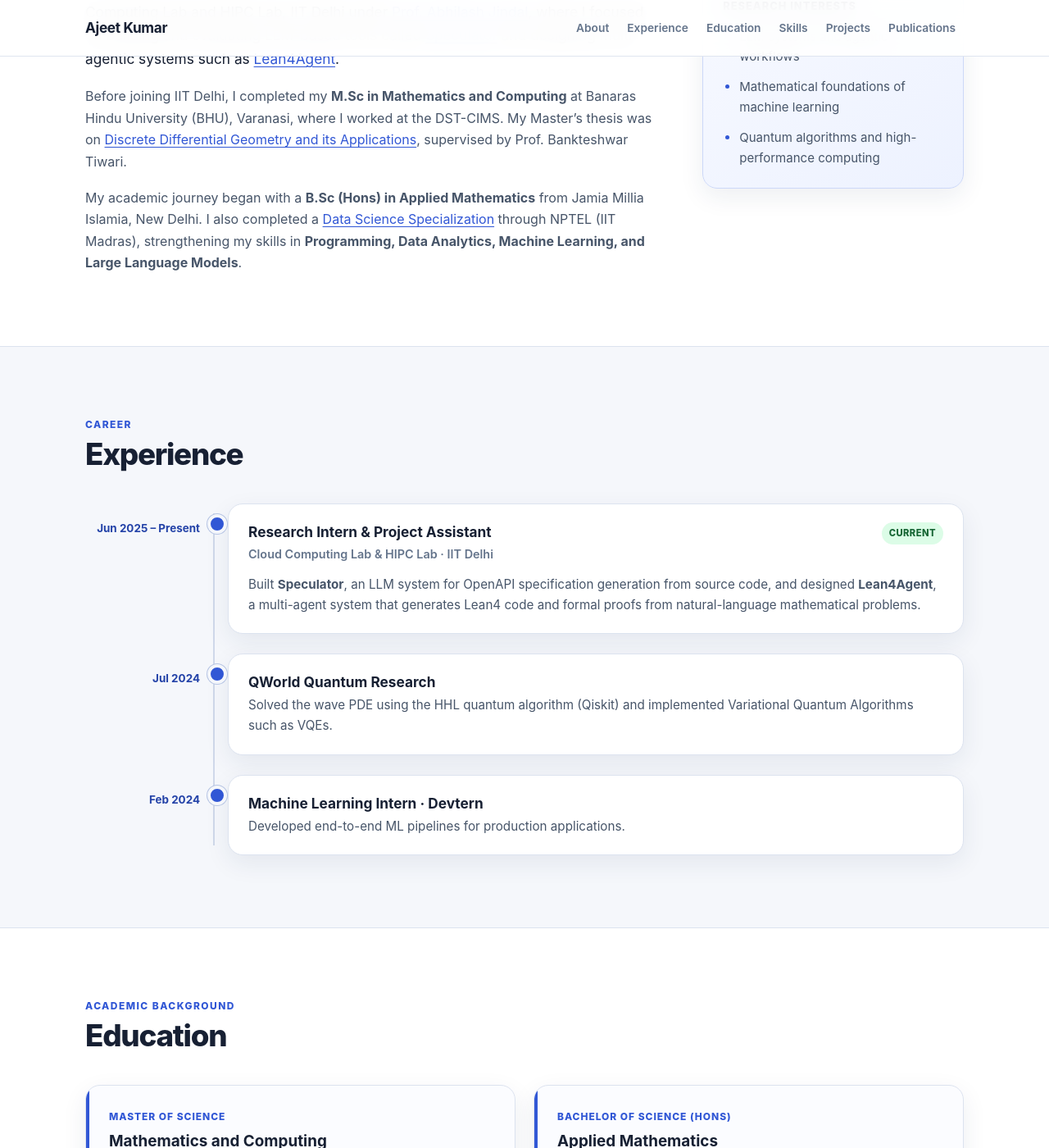
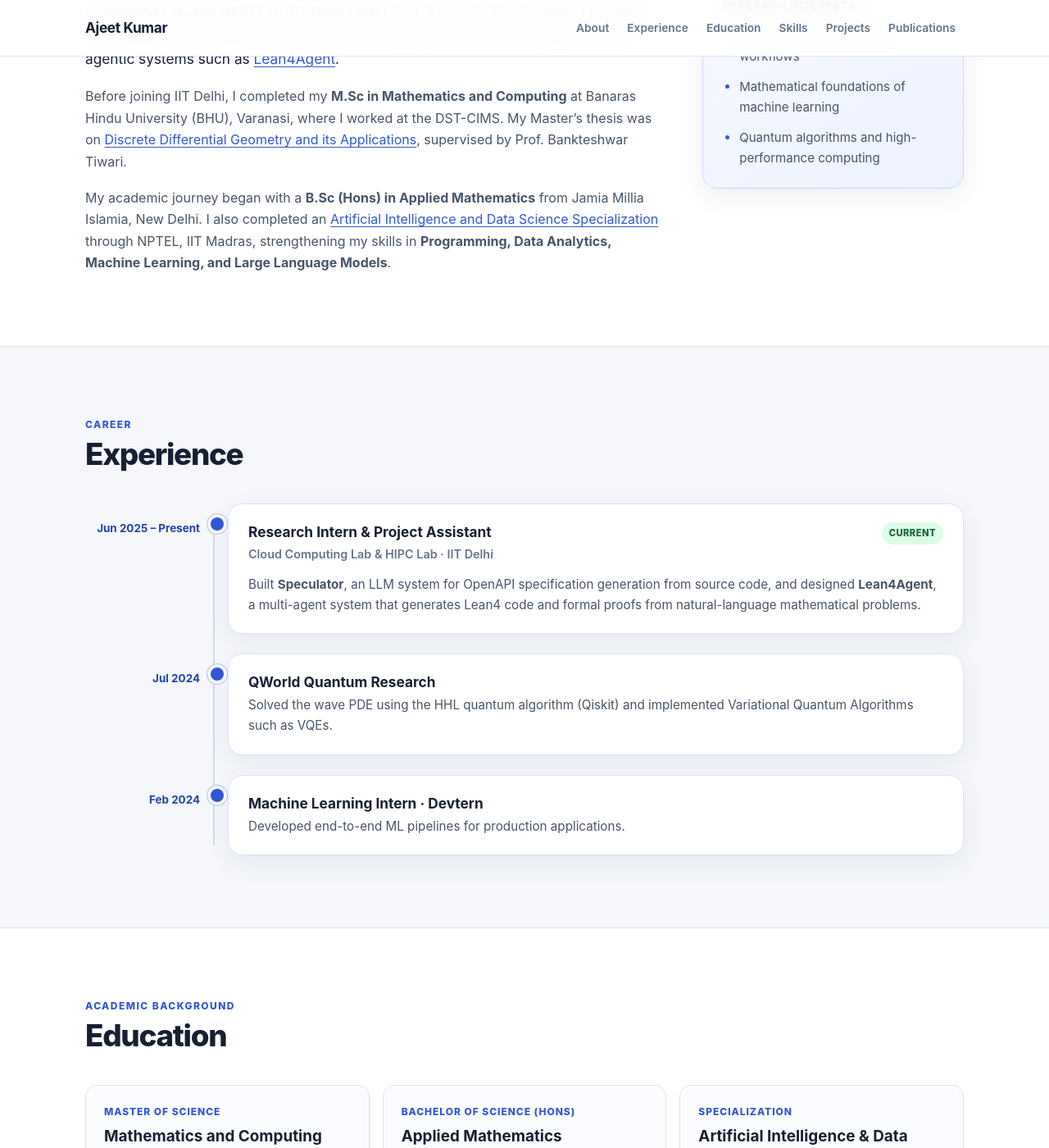
Before and after one commit to ajeetkbhardwaj/mailportfolio, a Jekyll site: the page built from index.md, in a window 1280 px wide and 1400 px high, scrolled down 694 px. Shown: the whole window at 82% size. Built offline with Jekyll 4.4.1, drawn with Linux system fonts in a browser that asks for light colours; some of the changed text lies outside the part shown.

Commit message:
get set go

```diff
--- a/assets/css/main.css
+++ b/assets/css/main.css
@@ -392,28 +392,15 @@ section h2 {
 
 .education-grid {
   display: grid;
-  grid-template-columns: repeat(auto-fit, minmax(280px, 1fr));
-  gap: 22px;
+  grid-template-columns: repeat(auto-fit, minmax(260px, 1fr));
+  gap: 16px;
 }
 
 .education-card {
-  position: relative;
-  padding: 28px;
-  overflow: hidden;
+  padding: 22px;
   border: 1px solid var(--border);
-  border-radius: var(--radius);
+  border-radius: 14px;
   background: #fbfcff;
-  box-shadow: var(--shadow);
-}
-
-.education-card::before {
-  position: absolute;
-  top: 0;
-  bottom: 0;
-  left: 0;
-  width: 4px;
-  background: var(--accent);
-  content: "";
 }
 
 .education-card .degree {
@@ -497,16 +484,12 @@ section h2 {
   font-weight: 650;
 }
 
-.skills-credentials {
-  margin-top: 22px;
-  color: var(--muted);
-  font-size: 0.88rem;
-  text-align: center;
-}
-
-.skills-credentials a {
+.skill-credential {
+  display: inline-block;
+  margin-top: 16px;
+  color: var(--accent-dark);
+  font-size: 0.8rem;
   font-weight: 750;
-  overflow-wrap: anywhere;
 }
 
 .card-grid {
@@ -630,42 +613,33 @@ section h2 {
 }
 
 footer {
-  padding: 24px 0;
+  padding: 20px 0;
   border-top: 1px solid var(--border);
-  background: #fbfcff;
   color: var(--muted);
-  font-size: 0.85rem;
+  font-size: 0.84rem;
 }
 
 .footer-inner {
   display: flex;
   align-items: center;
   justify-content: space-between;
-  gap: 24px;
+  gap: 16px;
 }
 
 .footer-links {
   display: flex;
   flex-wrap: wrap;
   justify-content: flex-end;
-  gap: 8px;
+  gap: 4px 14px;
 }
 
 .footer-links a {
-  padding: 5px 9px;
-  border: 1px solid var(--border);
-  border-radius: 7px;
-  background: var(--surface);
   color: #526075;
   font-weight: 700;
-  text-decoration: none;
 }
 
 .footer-links a:hover {
-  border-color: #b7c7ef;
-  background: var(--accent-soft);
   color: var(--accent-dark);
-  text-decoration: none;
 }
 
 .prose h2 {
--- a/index.md
+++ b/index.md
@@ -12,7 +12,7 @@ title: "Portfolio"
       <div class="about-copy">
         <p class="lead"><strong>Currently looking for a job.</strong> I was a Research Intern and Project Assistant at the Cloud Computing Lab and HIPC Lab, IIT Delhi under <a href="https://abhilash-jindal.com/">Prof. Abhilash Jindal</a>, where I focused on building and evaluating LLM-based tools called <a href="https://github.com/ajeetkbhardwaj/Speculator">Speculator</a> and designing multi-agentic systems such as <a href="https://github.com/ajeetkbhardwaj/Lean4Agent">Lean4Agent</a>.</p>
         <p>Before joining IIT Delhi, I completed my <strong>M.Sc in Mathematics and Computing</strong> at Banaras Hindu University (BHU), Varanasi, where I worked at the DST-CIMS. My Master’s thesis was on <a href="/files/master-thesis.pdf">Discrete Differential Geometry and its Applications</a>, supervised by Prof. Bankteshwar Tiwari.</p>
-        <p>My academic journey began with a <strong>B.Sc (Hons) in Applied Mathematics</strong> from Jamia Millia Islamia, New Delhi. I also completed a <a href="https://gist.github.com/ajeetkbhardwaj/8b032fe2edc7f64b6a4d2a4295241622">Data Science Specialization</a> through NPTEL (IIT Madras), strengthening my skills in <strong>Programming, Data Analytics, Machine Learning, and Large Language Models</strong>.</p>
+        <p>My academic journey began with a <strong>B.Sc (Hons) in Applied Mathematics</strong> from Jamia Millia Islamia, New Delhi. I also completed an <a href="https://github.com/ajeetkbhardwaj/Course-AI">Artificial Intelligence and Data Science Specialization</a> through NPTEL, IIT Madras, strengthening my skills in <strong>Programming, Data Analytics, Machine Learning, and Large Language Models</strong>.</p>
       </div>
       <aside class="focus-card" aria-label="Research interests">
         <p class="card-label">Research interests</p>
@@ -81,7 +81,14 @@ title: "Portfolio"
         <h3>Applied Mathematics</h3>
         <p class="institution">Jamia Millia Islamia</p>
         <p class="education-meta">New Delhi</p>
-        <p>Completed a Data Science Specialization through NPTEL (IIT Madras).</p>
+      </article>
+      <article class="education-card">
+        <p class="degree">Specialization</p>
+        <h3>Artificial Intelligence &amp; Data Science</h3>
+        <p class="institution">NPTEL · IIT Madras</p>
+        <p class="education-meta">Online Certification</p>
+        <p>Coursework spanning programming, data analysis, machine learning, deep learning, and large language models.</p>
+        <a class="education-link" href="https://github.com/ajeetkbhardwaj/Course-AI" target="_blank" rel="noopener">View specialization &rarr;</a>
       </article>
     </div>
   </div>
@@ -97,26 +104,30 @@ title: "Portfolio"
       <article class="skill-card">
         <h3>Programming</h3>
         <ul class="skill-tags"><li>Python</li><li>C/C++</li><li>SQL</li></ul>
+        <a class="skill-credential" href="https://github.com/ajeetkbhardwaj/Course-AI" target="_blank" rel="noopener">Programming coursework &rarr;</a>
       </article>
       <article class="skill-card">
-        <h3>Machine Learning & LLMs</h3>
+        <h3>Machine Learning &amp; LLMs</h3>
         <ul class="skill-tags"><li>Transformers</li><li>PyTorch</li><li>MLX</li><li>LangGraph</li><li>RAG</li><li>Agentic systems</li></ul>
+        <a class="skill-credential" href="https://github.com/ajeetkbhardwaj/Course-AI" target="_blank" rel="noopener">AI &amp; ML certificates &rarr;</a>
       </article>
       <article class="skill-card">
         <h3>Mathematics</h3>
         <ul class="skill-tags"><li>PDEs</li><li>Differential geometry</li><li>Linear algebra</li><li>Quantum computing</li></ul>
       </article>
       <article class="skill-card">
-        <h3>Tools & Frameworks</h3>
+        <h3>Tools &amp; Frameworks</h3>
         <ul class="skill-tags"><li>Git</li><li>Docker</li><li>Jekyll</li><li>Streamlit</li><li>Flask</li></ul>
       </article>
       <article class="skill-card">
-        <h3>Systems & HPC</h3>
+        <h3>Systems &amp; HPC</h3>
         <ul class="skill-tags"><li>Distributed computing</li><li>OpenMP</li><li>Lean4</li></ul>
+        <a class="skill-credential" href="https://github.com/ajeetkbhardwaj/Course-AI" target="_blank" rel="noopener">Data systems certificate &rarr;</a>
       </article>
       <article class="skill-card">
         <h3>Data Science</h3>
         <ul class="skill-tags"><li>NumPy</li><li>pandas</li><li>scikit-learn</li><li>Analytics</li><li>Visualization</li></ul>
+        <a class="skill-credential" href="https://github.com/ajeetkbhardwaj/Course-AI" target="_blank" rel="noopener">NPTEL specialization &rarr;</a>
       </article>
     </div>
   </div>
@@ -124,4 +135,3 @@ title: "Portfolio"
 
 {% include sections/projects.html %}
 {% include sections/publications.html %}
-{% include sections/contact.html %}
```
